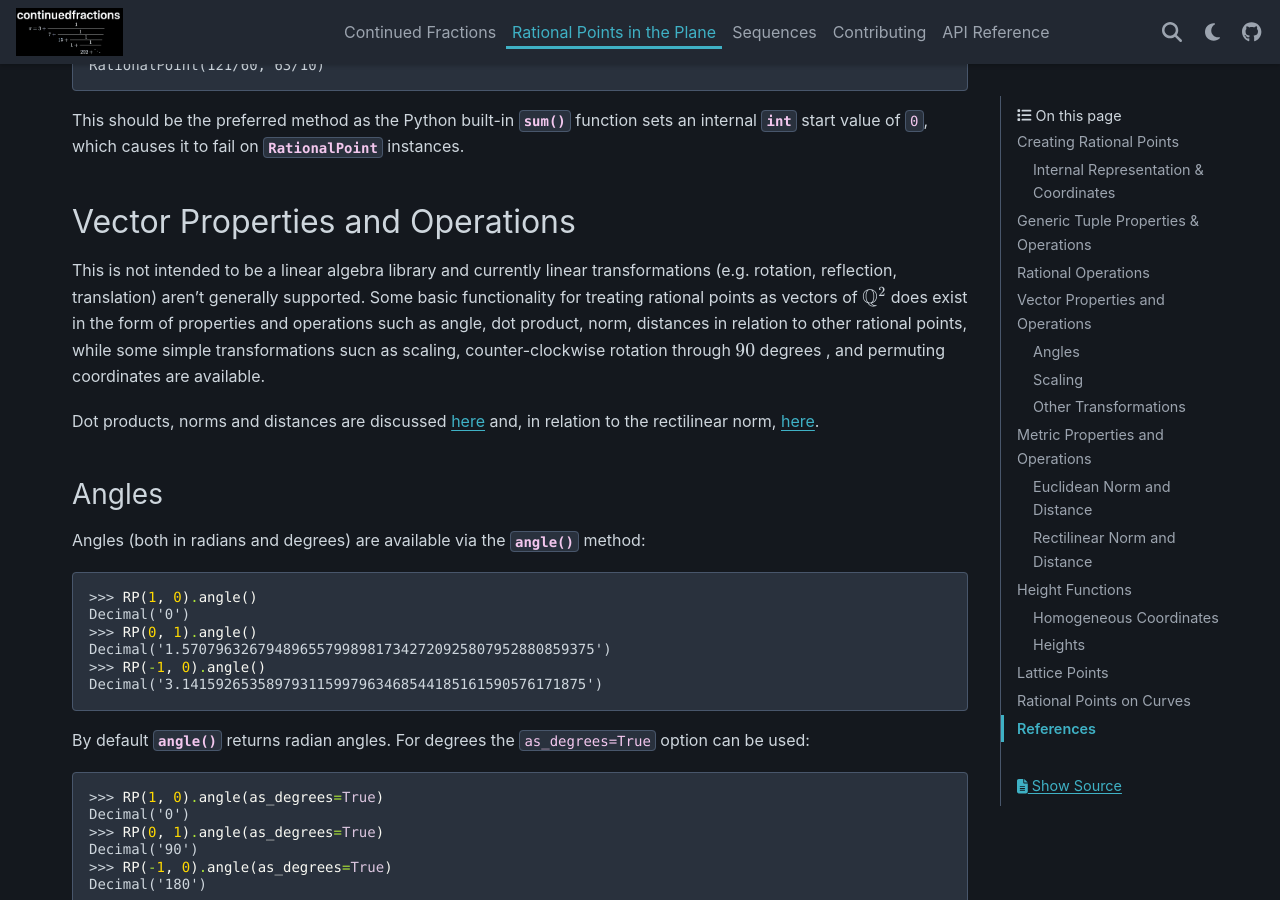
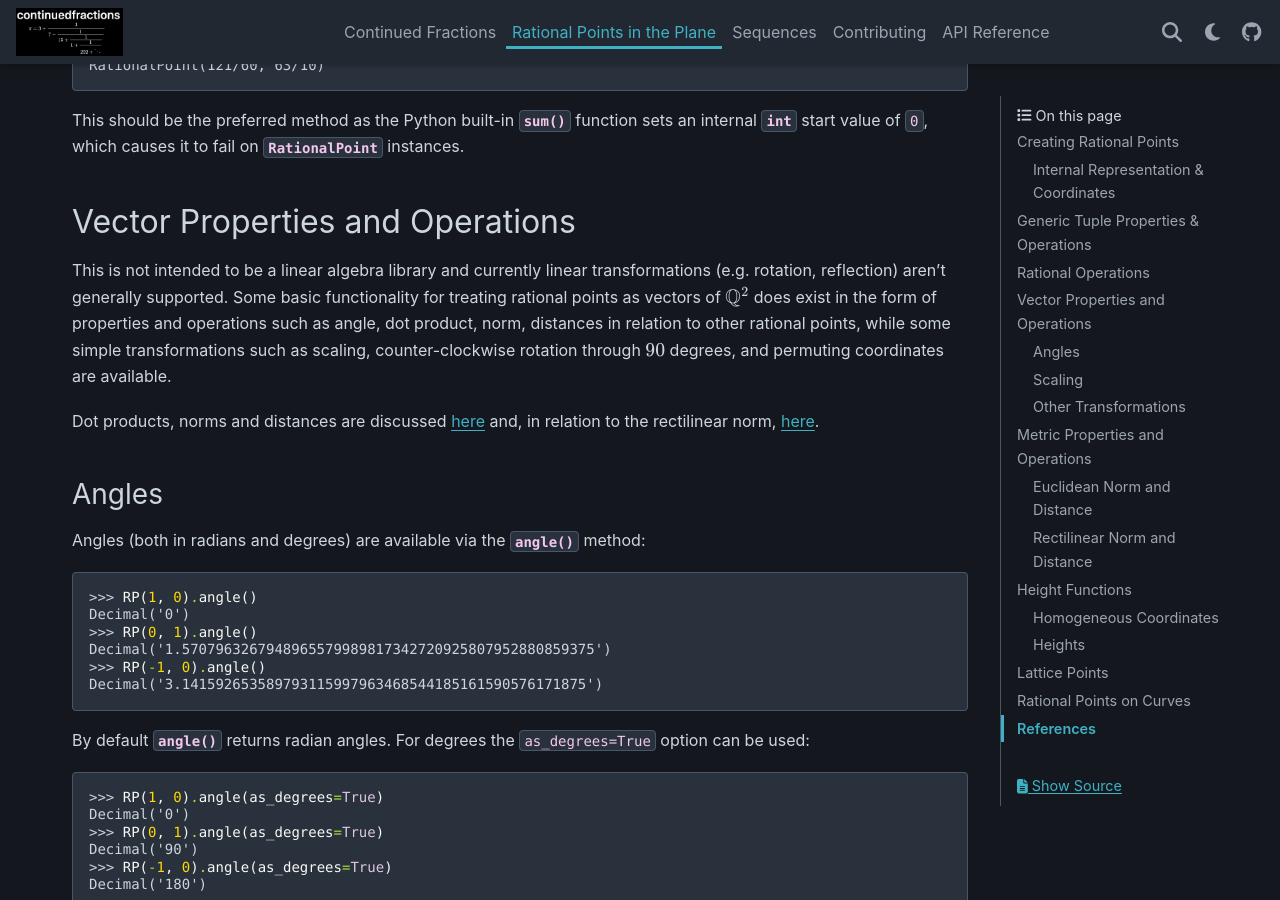
Before and after one commit to sr-murthy/continuedfractions, a Sphinx documentation site: the page built from docs/sources/rational-points.rst, in a window 1280 px wide and 900 px high, scrolled down 4065 px. Built offline with Sphinx 7.4.7 and the PyData theme 0.15.4, drawn with Linux system fonts in a browser that asks for light colours; nearby versions of some CDN libraries.

Commit message:
docs: RST fixes

```diff
--- a/docs/sources/rational-points.rst
+++ b/docs/sources/rational-points.rst
@@ -191,7 +191,7 @@ This should be the preferred method as the Python built-in :py:func:`sum` functi
 Vector Properties and Operations
 --------------------------------
 
-This is not intended to be a linear algebra library and currently linear transformations (e.g. rotation, reflection, translation) aren't generally supported. Some basic functionality for treating rational points as vectors of :math:`\mathbb{Q}^2` does exist in the form of properties and operations such as angle, dot product, norm, distances in relation to other rational points, while some simple transformations sucn as scaling, counter-clockwise rotation through :math:`90` degrees , and permuting coordinates are available.
+This is not intended to be a linear algebra library and currently linear transformations (e.g. rotation, reflection) aren't generally supported. Some basic functionality for treating rational points as vectors of :math:`\mathbb{Q}^2` does exist in the form of properties and operations such as angle, dot product, norm, distances in relation to other rational points, while some simple transformations such as scaling, counter-clockwise rotation through :math:`90` degrees, and permuting coordinates are available.
 
 Dot products, norms and distances are discussed :ref:`here <rational-points.euclidean-metrics>` and, in relation to the rectilinear norm, :ref:`here <rational-points.rectilinear-metrics>`.
 
```
